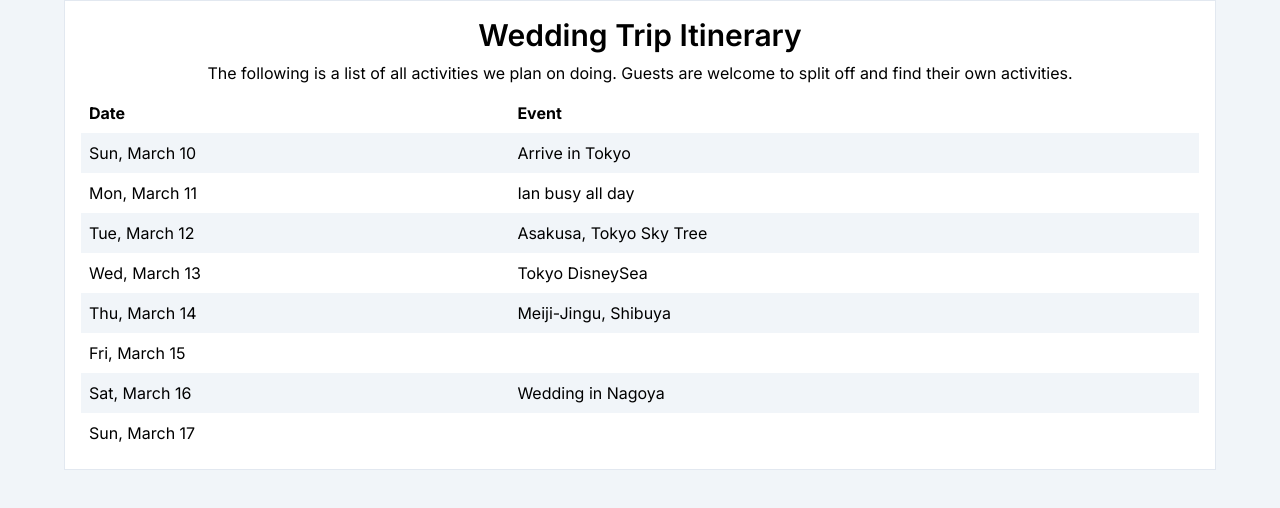
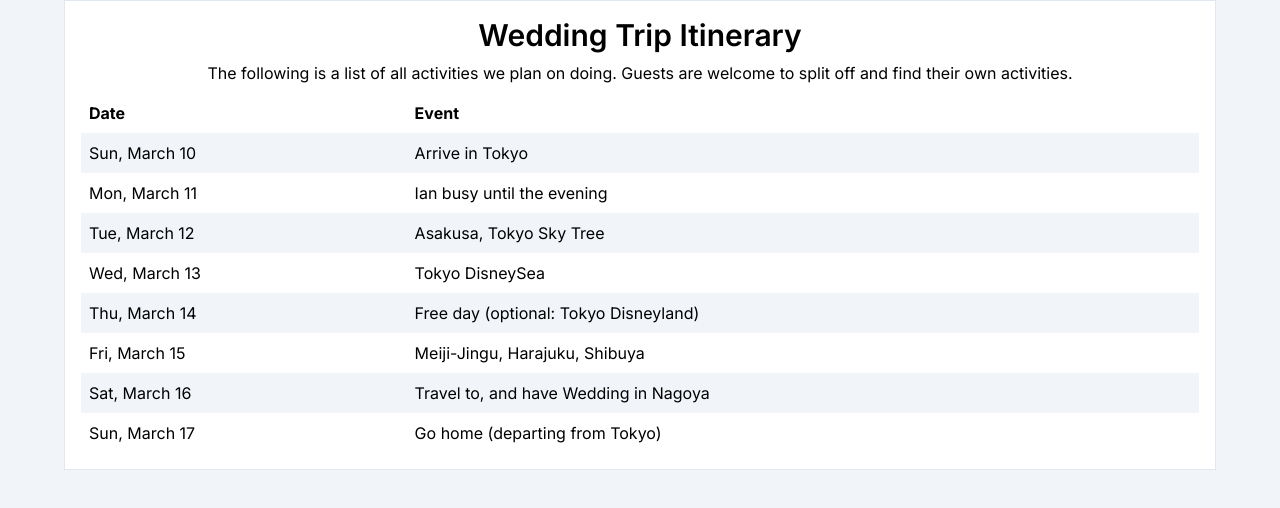
Before and after one commit to ArcticStorm9/ArcticStorm9.github.io, a SvelteKit app: page / in a window 1280 px wide. Shown: the top 508 px of the page. Built offline with nearby package versions, Linux system fonts and the light colour scheme.

Commit message:
itinerary changes

```diff
--- a/src/routes/+page.svelte
+++ b/src/routes/+page.svelte
@@ -1,13 +1,13 @@
 <script lang="ts">
   const itinerary = [
     ["Sun, March 10", "Arrive in Tokyo"],
-    ["Mon, March 11", "Ian busy all day"],
+    ["Mon, March 11", "Ian busy until the evening"],
     ["Tue, March 12", "Asakusa, Tokyo Sky Tree"],
     ["Wed, March 13", "Tokyo DisneySea"],
-    ["Thu, March 14", "Meiji-Jingu, Shibuya"],
-    ["Fri, March 15", ""],
-    ["Sat, March 16", "Wedding in Nagoya"],
-    ["Sun, March 17", ""],
+    ["Thu, March 14", "Free day (optional: Tokyo Disneyland)"],
+    ["Fri, March 15", "Meiji-Jingu, Harajuku, Shibuya"],
+    ["Sat, March 16", "Travel to, and have Wedding in Nagoya"],
+    ["Sun, March 17", "Go home (departing from Tokyo)"],
   ];
 </script>
 
```
